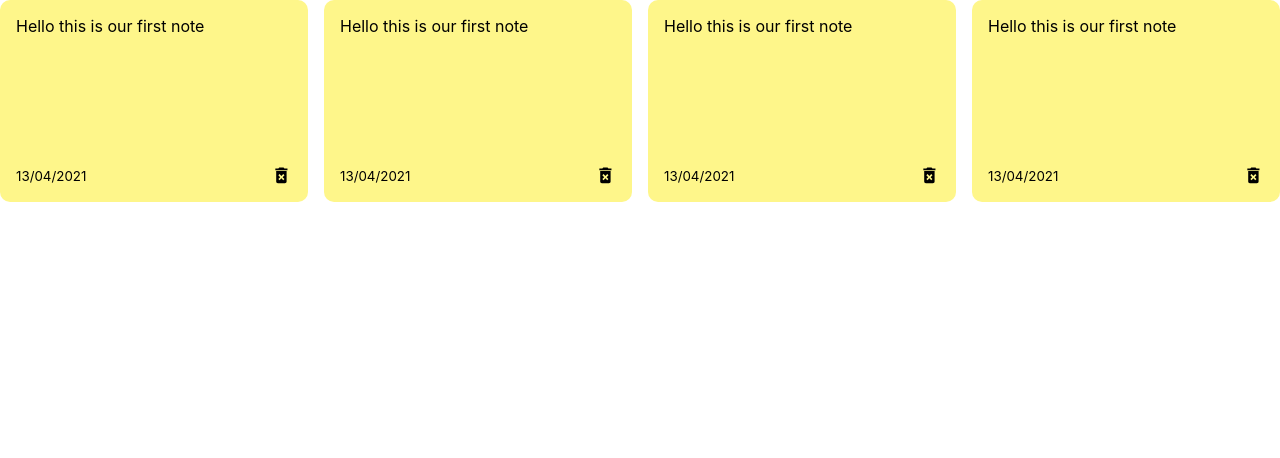
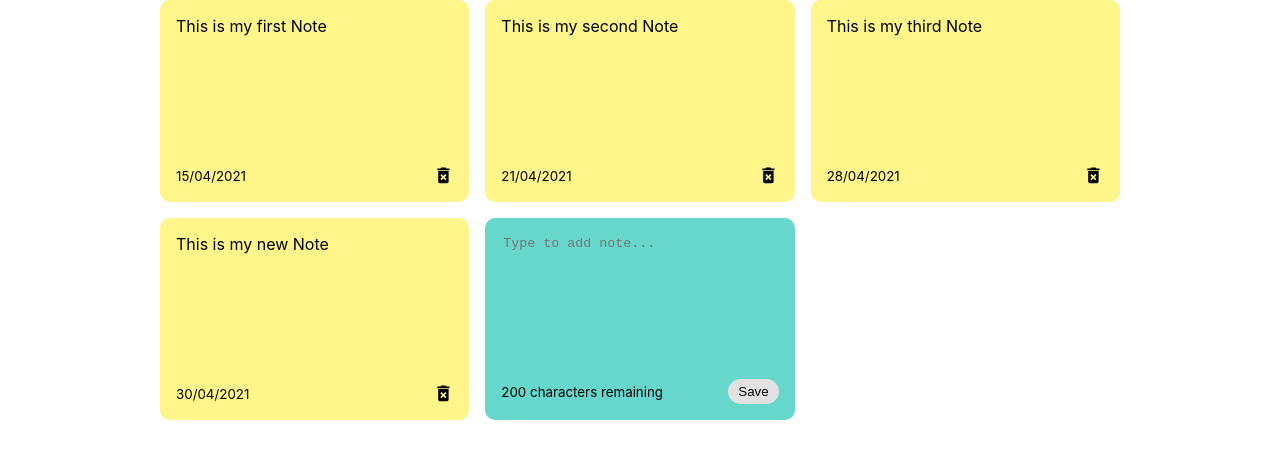
Before and after one commit to neelabh04/Notes-App, a React (Create React App) app: page / in a window 1280 px wide. Shown: the top 458 px of the page. Built offline with nearby package versions, Linux system fonts and the light colour scheme.

Commit message:
Add newNote component achieved

```diff
--- a/src/App.js
+++ b/src/App.js
@@ -1,9 +1,47 @@
+import { useState } from "react";
+import { nanoid } from "nanoid";
 import NotesList from "./components/NotesList";
 
 const App = () => {
-  return <div className="container">
-    <NotesList/ >
-  </div>
-}
+  const [notes, setNotes] = useState([
+    {
+      id: nanoid(),
+      text: "This is my first Note",
+      date: "15/04/2021",
+    },
+    {
+      id: nanoid(),
+      text: "This is my second Note",
+      date: "21/04/2021",
+    },
+    {
+      id: nanoid(),
+      text: "This is my third Note",
+      date: "28/04/2021",
+    },
+    {
+      id: nanoid(),
+      text: "This is my new Note",
+      date: "30/04/2021",
+    },
+  ]);
+
+  const addNote = (text) => {
+    const date = new Date();
+    const newNote = {
+      id: nanoid(),
+      text: text,
+      date: date.toLocaleDateString(),
+    }
+
+    const newNotes = [...notes, newNote];
+    setNotes(newNotes);
+  }
+  return (
+    <div className="container">
+      <NotesList notes={notes} handleAddNote={addNote}/>
+    </div>
+  );
+};
 
 export default App;
--- /dev/null
+++ b/src/components/AddNote.js
@@ -0,0 +1,36 @@
+import { useState } from "react";
+
+const AddNote = ({ handleAddNote }) => {
+  const [noteText, setNoteText] = useState("");
+
+  const handleChange = (event) => {
+    setNoteText(event.target.value);
+  };
+
+  const handleSaveClick = () => {
+    if(noteText.trim().length > 0) {
+        handleAddNote(noteText);
+        setNoteText('');
+    }
+  };
+
+  return (
+    <div className="note new">
+      <textarea
+        cols="10"
+        rows="8"
+        placeholder="Type to add note..."
+        value={noteText}
+        onChange={handleChange}
+      ></textarea>
+      <div className="note-footer">
+        <small>200 characters remaining</small>
+        <button className="save" onClick={handleSaveClick}>
+          Save
+        </button>
+      </div>
+    </div>
+  );
+};
+
+export default AddNote;
--- a/src/components/Note.js
+++ b/src/components/Note.js
@@ -1,10 +1,10 @@
 import { MdDeleteForever } from 'react-icons/md';
-const Note = () => {
+const Note = ({ id, text, date }) => {
     return (
         <div className="note">
-            <span>Hello this is our first note</span>
+            <span>{text}</span>
             <div className="note-footer">
-                <small>13/04/2021</small>
+                <small>{date}</small>
                 <MdDeleteForever className='delete-icon' size='1.3em'/>
             </div>
         </div>
--- a/src/components/NotesList.js
+++ b/src/components/NotesList.js
@@ -1,14 +1,15 @@
 import Note from "./Note";
+import AddNote from "./AddNote";
 
-const NotesList = () => {
-    return (
-        <div className="notes-list">
-            <Note />
-            <Note />
-            <Note />
-            <Note />
-        </div>
-    )
-}
+const NotesList = ({ notes, handleAddNote }) => {
+  return (
+    <div className="notes-list">
+      {notes.map((note) => (
+        <Note id={note.id} text={note.text} date={note.date} />
+      ))}
+      <AddNote handleAddNote={handleAddNote}/>
+    </div>
+  );
+};
 
 export default NotesList;
--- a/src/index.css
+++ b/src/index.css
@@ -12,6 +12,14 @@
     monospace;
 }
 
+.container {
+  max-width: 960px;
+  margin-right: auto;
+  margin-left: auto;
+  padding-right: 15px;
+  padding-left: 15px;
+}
+
 .notes-list {
   display: grid;
   /* Used instead of grid-gap alternative */
@@ -19,6 +27,32 @@
   column-gap: 1rem;
 
   grid-template-columns: repeat(auto-fit, minmax(250px, 1fr));
+}
+
+.note.new {
+  background-color: #67d7cc;
+}
+
+textarea {
+  border: none;
+  resize: none;
+  background-color: #67d7cc;
+}
+
+textarea:focus {
+  outline: none;
+}
+
+.save {
+  background-color: #e1e1e1;
+  border: none;
+  border-radius: 15px;
+  padding: 5px 10px 5px 10px;
+}
+
+.save:hover {
+  background-color: #ededed;
+  cursor: pointer;
 }
 
 .note {
```
